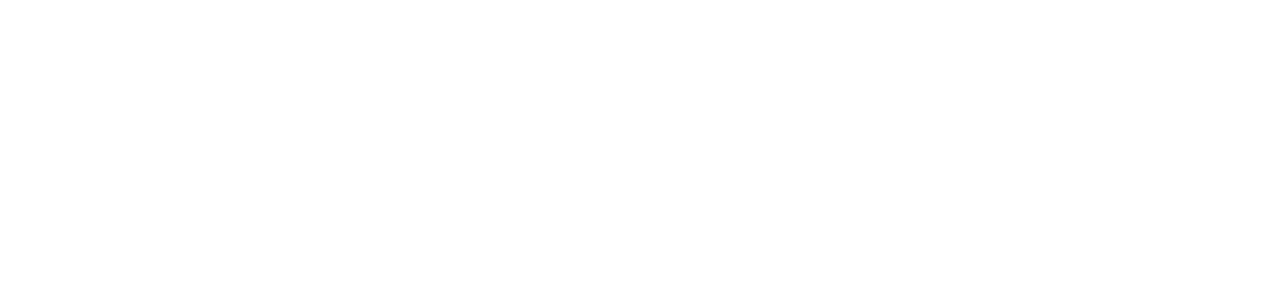
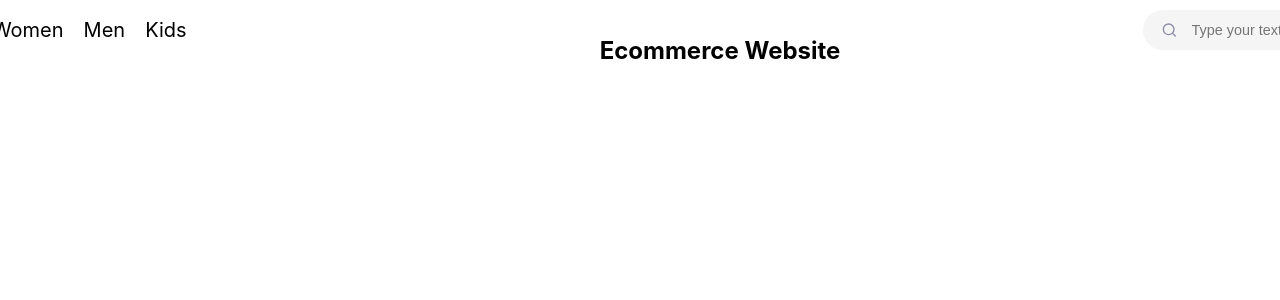
Before and after one commit to AryaLaddha/personalWebsite, a React (Create React App) app in the folder personal-website/: page / in a window 1280 px wide. Shown: the top 300 px of the page. Built offline with nearby package versions, Linux system fonts and the light colour scheme; the HTML template or start-up script is replaced by a standard one.

Commit message:
added navbar rough idea

```diff
--- a/personal-website/public/index.html
+++ b/personal-website/public/index.html
@@ -9,7 +9,15 @@
       name="description"
       content="Web site created using create-react-app"
     />
+    <script src="https://kit.fontawesome.com/96f2386fc7.js" crossorigin="anonymous"></script>
     <link rel="apple-touch-icon" href="%PUBLIC_URL%/logo192.png" />
+    <!-- Fonts -->
+    <link rel="preconnect" href="https://fonts.googleapis.com">
+    <link rel="preconnect" href="https://fonts.gstatic.com" crossorigin>
+    <link href="https://fonts.googleapis.com/css2?family=Baloo+2:wght@400;500;600;700;800&display=swap" rel="stylesheet">
+    <link href="https://fonts.googleapis.com/css2?family=Ubuntu:wght@300;400;500;700&display=swap" rel="stylesheet">
+    <link href="https://fonts.googleapis.com/css2?family=Poppins:wght@100;200;300;400;500;600;700;800;900&display=swap" rel="stylesheet">
+    <link href="https://fonts.googleapis.com/css2?family=Roboto:wght@100;300;400;500;700;900&display=swap" rel="stylesheet">
     <!--
       manifest.json provides metadata used when your web app is installed on a
       user's mobile device or desktop. See https://developers.google.com/web/fundamentals/web-app-manifest/
--- a/personal-website/src/App.js
+++ b/personal-website/src/App.js
@@ -1,8 +1,11 @@
 import './App.css';
+import Navbar from './components/navbar/Navbar'
+
 
 function App() {
   return (
     <div className="App">
+      <Navbar />
     </div>
   );
 }
--- /dev/null
+++ b/personal-website/src/components/navbar/MenuItems.js
@@ -0,0 +1,35 @@
+export const MenuItems = [
+    {
+        url: "",
+        cName: "nav-links",
+        icon: "fa fa-user"
+    },
+    {
+        url: "",
+        cName: "nav-links",
+        icon: "fa-solid fa-heart"
+    },
+    {
+        url: "",
+        cName: "nav-links",
+        icon: "fa-solid fa-cart-shopping"
+    }
+]
+
+export const MenuItems2 = [
+    {
+        url: "",
+        cName: "nav-links-2",
+        title: "Women"
+    },
+    {
+        url: "",
+        cName: "nav-links-2",
+        title: "Men"
+    },
+    {
+        url: "",
+        cName: "nav-links-2",
+        title: "Kids"
+    },
+]
--- /dev/null
+++ b/personal-website/src/components/navbar/Navbar.css
@@ -0,0 +1,170 @@
+.NavbarItems {
+    z-index: 1;
+    position: fixed;
+    background: white;
+    display: flex;
+    justify-content: center;
+    align-items: center;
+    font-size: 1rem;
+    padding: 0 5rem;
+    width: 100%;
+    height: 60px;
+}
+
+.navbar-logo {
+    color: #fff;
+}
+
+.NavbarItems > h2 {
+    position: absolute;
+    top: 50%;
+    left: 50%;
+    transform: translate(-50%, -50%);
+}
+
+.NavbarItems > h2:hover {
+    color: #2f2ee9;
+    cursor: pointer;
+}
+
+.NavbarItems > ul {
+    display: flex;
+    list-style: none;
+    margin-right: 35%;
+}
+
+.NavbarItems > ul > li {
+    padding: 10px;
+}
+
+.NavbarItems > ul > li > a {
+    text-decoration: none;
+    color: black;
+    position: relative;
+    font-size: 20px;
+}
+
+.NavbarItems > ul > li > a::after {
+    content: "";
+    position: absolute;
+    width: 100%;
+    transform: scaleX(0);
+    height: 2px;
+    bottom: 0;
+    left: 0;
+    background-color: black;
+    transform-origin: bottom right;
+    transition: transform 0.25s ease-out;
+}
+
+.NavbarItems > ul > li > a:hover::after {
+    transform: scaleX(1);
+    transform-origin: bottom left;
+}
+
+.NavbarItems > ol {
+    display: flex;
+    list-style: none;
+    margin-left: 35%;
+}
+
+.search-box {
+    display: flex;
+    height: 100%;
+    cursor: pointer;
+    padding: 1px 2px;
+    align-items: center;
+}
+
+.NavbarItems > ol > li {
+    padding: 10px;
+}
+
+.NavbarItems > ol > li > a {
+    text-decoration: none;
+    color: black;
+    font-size: 20px;
+}
+
+.NavbarItems > ol > li > a:hover {
+    color: #2f2ee9;
+}
+
+.form button {
+    border: none;
+    background: none;
+    color: #8b8ba7;
+}
+
+.form {
+    --timing: 0.3s;
+    --width-of-input: 200px;
+    --height-of-input: 40px;
+    --border-height: 2px;
+    --input-bg: #f5f5f5;
+    --border-color: #2f2ee9;
+    --border-radius: 30px;
+    --after-border-radius: 1px;
+    position: relative;
+    width: var(--width-of-input);
+    height: var(--height-of-input);
+    display: flex;
+    align-items: center;
+    padding-inline: 0.8em;
+    border-radius: var(--border-radius);
+    transition: border-radius 0.5s ease;
+    background: var(--input-bg,#fff);
+}
+
+.input {
+    font-size: 0.9rem;
+    background-color: transparent;
+    width: 100%;
+    height: 100%;
+    padding-inline: 0.5em;
+    padding-block: 0.7em;
+    border: none;
+}
+
+.form:before {
+    content: "";
+    position: absolute;
+    background: var(--border-color);
+    transform: scaleX(0);
+    transform-origin: center;
+    width: 100%;
+    height: var(--border-height);
+    left: 0;
+    bottom: 0;
+    border-radius: 1px;
+    transition: transform var(--timing) ease;
+}
+
+.form:focus-within {
+    border-radius: var(--after-border-radius);
+}
+
+input:focus {
+    outline: none;
+}
+
+.form:focus-within:before {
+    transform: scale(1);
+}
+
+.reset {
+    border: none;
+    background: none;
+    opacity: 0;
+    visibility: hidden;
+}
+
+input:not(:placeholder-shown) ~ .reset {
+    opacity: 1;
+    visibility: visible;
+}
+
+.form svg {
+    width: 17px;
+    margin-top: 3px;
+}
--- /dev/null
+++ b/personal-website/src/components/navbar/Navbar.js
@@ -0,0 +1,44 @@
+import React from 'react'
+import "./Navbar.css"
+import {MenuItems, MenuItems2} from './MenuItems'
+
+class Navbar extends React.Component {
+    render() {
+        return (
+            <nav className="NavbarItems">
+                <ul classname="nav-menu-left">
+                    {MenuItems2.map((item, index) =>{
+                        return (
+                            <li key={index}><a href={item.url}   classname={item.cName}>{item.title}</a></li>
+                        )
+                    })}
+                </ul>
+                <h2>Ecommerce Website</h2>
+                <ol classname="nav-menu-right">
+                    <li classname="search-bar">
+                        <form class="form">
+                            <button>
+                                <svg width="17" height="16" fill="none" xmlns="http://www.w3.org/2000/svg" role="img" aria-labelledby="search">
+                                    <path d="M7.667 12.667A5.333 5.333 0 107.667 2a5.333 5.333 0 000 10.667zM14.334 14l-2.9-2.9" stroke="currentColor" stroke-width="1.333" stroke-linecap="round" stroke-linejoin="round"></path>
+                                </svg>
+                            </button>
+                            <input class="input" placeholder="Type your text" required="" type="text" />
+                            <button class="reset" type="reset">
+                                <svg xmlns="http://www.w3.org/2000/svg" class="h-6 w-6" fill="none" viewBox="0 0 24 24" stroke="currentColor" stroke-width="2">
+                                    <path stroke-linecap="round" stroke-linejoin="round" d="M6 18L18 6M6 6l12 12"></path>
+                                </svg>
+                            </button>
+                        </form>
+                    </li>
+                    {MenuItems.map((item, index) =>{
+                        return (
+                            <li key={index}><a href={item.url} classname={item.cName}><i class={item.icon}></i></a></li>
+                        )
+                    })}
+                </ol>
+            </nav>
+        )
+    }
+}
+
+export default Navbar;
```
